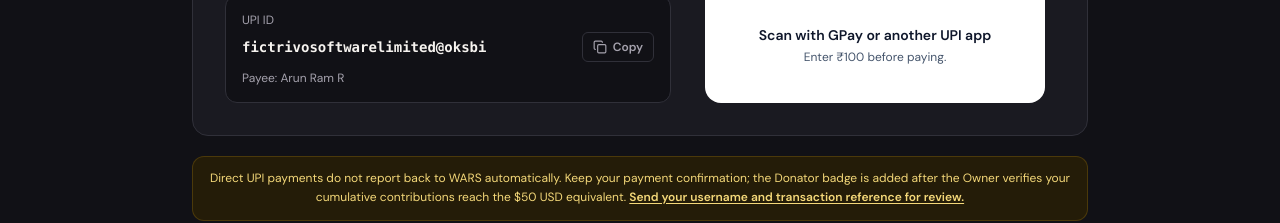
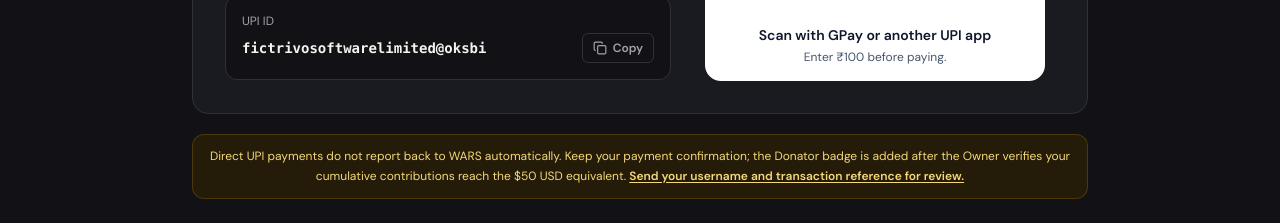
Before and after one commit to shreesaransairam19-lab/wars, a Next.js app in the folder wars/: page /support in a window 1280 px wide. Shown: the part 685-908 px from the top of the page. Built offline with nearby package versions, Linux system fonts and the light colour scheme; no server answers.

Commit message:
Remove account holder name from donation page

```diff
--- a/wars/src/app/support/page.tsx
+++ b/wars/src/app/support/page.tsx
@@ -7,7 +7,6 @@ import Link from "next/link";
 import { TopBar } from "@/components/layout/TopBar";
 
 const UPI_ID = "fictrivosoftwarelimited@oksbi";
-const PAYEE_NAME = "Arun Ram R";
 
 export default function SupportPage() {
   const [amount, setAmount] = useState("100");
@@ -17,7 +16,6 @@ export default function SupportPage() {
   const upiLink = validAmount
     ? `upi://pay?${new URLSearchParams({
         pa: UPI_ID,
-        pn: PAYEE_NAME,
         am: parsedAmount.toFixed(2),
         cu: "INR",
         tn: "Support WARS",
@@ -104,7 +102,6 @@ export default function SupportPage() {
                   {copied ? "Copied" : "Copy"}
                 </button>
               </div>
-              <p className="mt-2 text-xs text-muted">Payee: {PAYEE_NAME}</p>
             </div>
           </div>
 
```
